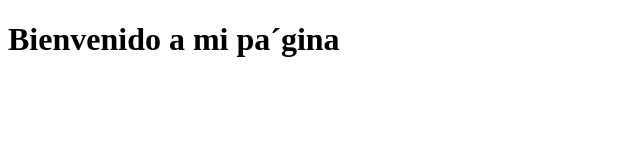
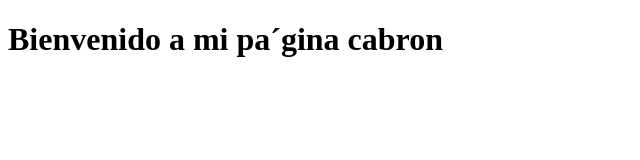
Before and after one commit to WalTorres/codigo, a plain HTML site: page index.html in a window 1280 px wide. Shown: the whole page, without its empty margins (0-640 px from the left). Drawn offline with Linux system fonts and the light colour scheme.

Commit message:
Archivo inicial

```diff
--- a/index.html
+++ b/index.html
@@ -7,6 +7,6 @@
     <title>Document</title>
   </head>
   <body>
-    <h1>Bienvenido a mi pa´gina</h1>
+    <h1>Bienvenido a mi pa´gina cabron</h1>
   </body>
 </html>
```
